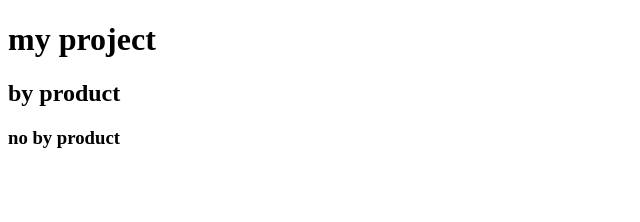
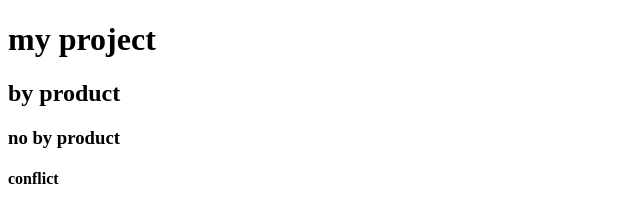
Before and after one commit to justaustinm/font-project, a plain HTML site: page index.html in a window 1280 px wide. Shown: the full height of the page, 0-640 px from the left. Drawn offline with Linux system fonts and the light colour scheme.

Commit message:
conflict

```diff
--- a/index.html
+++ b/index.html
@@ -10,6 +10,7 @@
         <br>
         <h2>by product</h2>
      <h3>no by product</h3>
+     <h4>conflict</h4>
     </h1>
  </body>
  </html>
```
